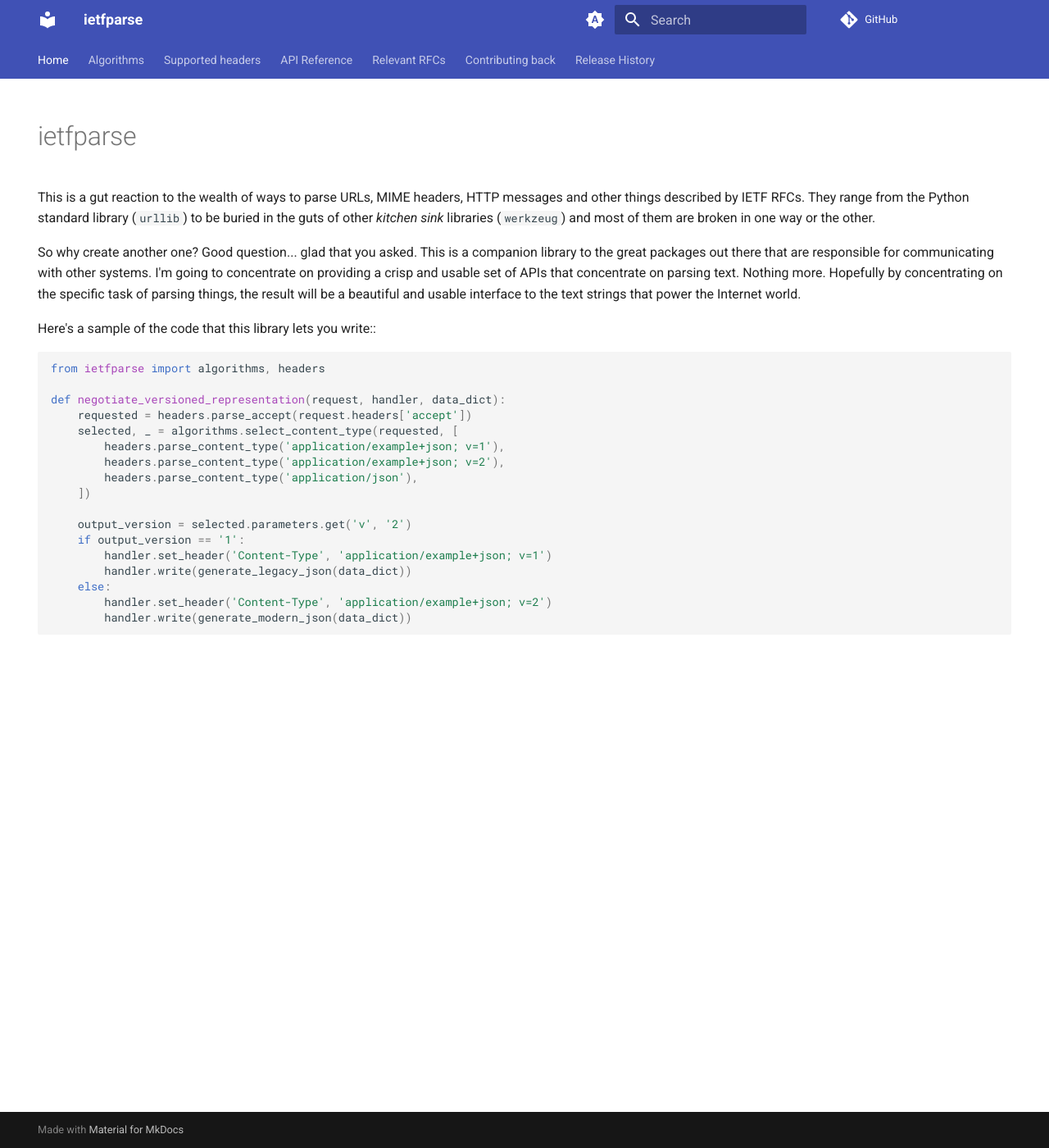
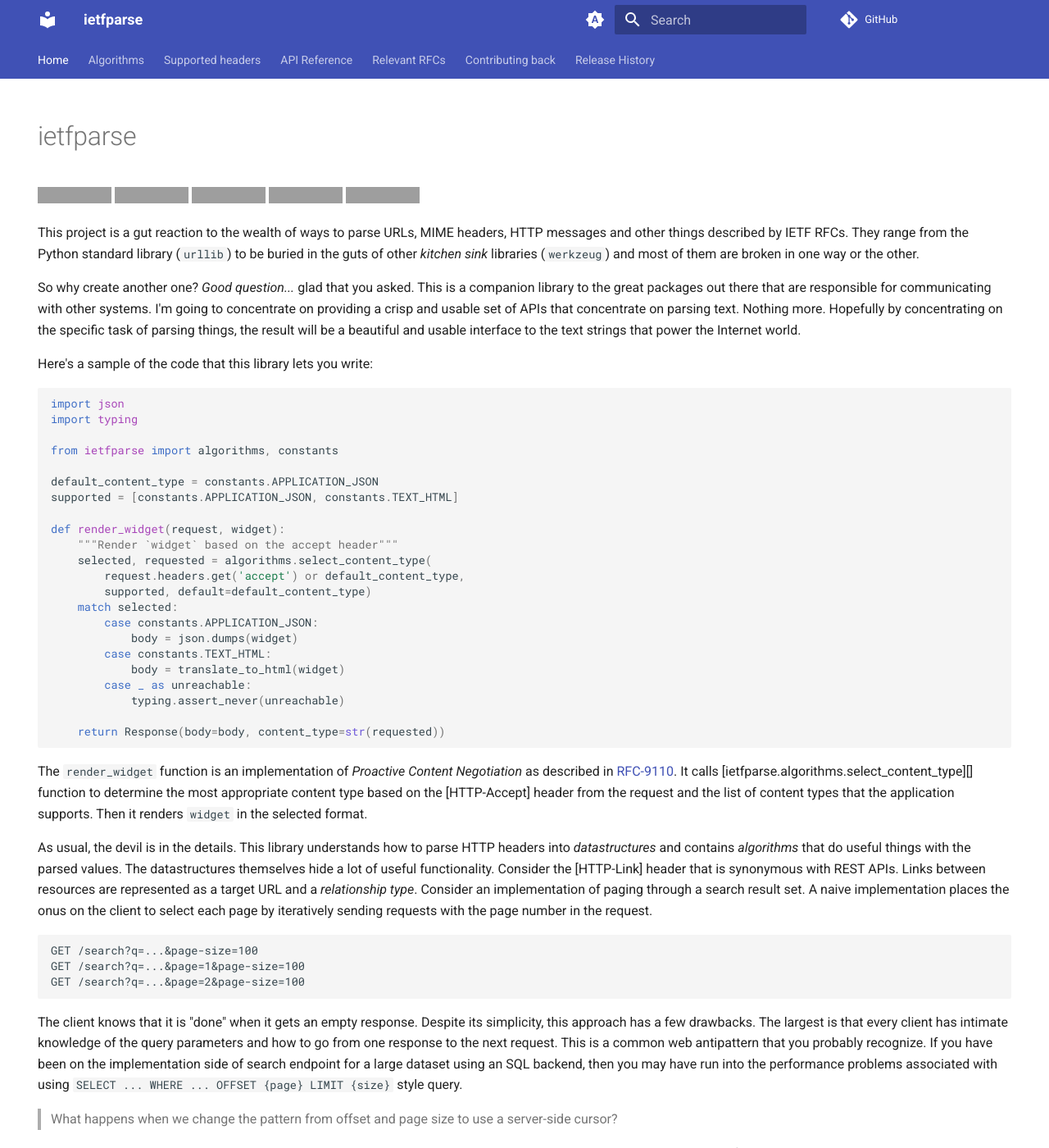
Before and after one commit to dave-shawley/ietfparse, an MkDocs documentation site: the page built from docs/index.md, in a window 1280 px wide and 1400 px high. Shown: the whole window at 82% size. Built offline with MkDocs 1.6.1 and Material for MkDocs 9.7.7, drawn with Linux system fonts in a browser that asks for light colours; comment, search, counter and statistics services are not loaded; some of the changed text lies outside the part shown; grey boxes are pictures that could not be loaded.

````diff
--- a/docs/index.md
+++ b/docs/index.md
@@ -6,37 +6,166 @@ hide:
 ---
 # ietfparse
 
-This is a gut reaction to the wealth of ways to parse URLs, MIME headers,
-HTTP messages and other things described by IETF RFCs.  They range from
-the Python standard library (`urllib`) to be buried in the guts of other
+[![PyPI - Version](https://img.shields.io/pypi/v/ietfparse)](https://pypi.org/project/ietfparse/)
+[![Documentation Status](https://readthedocs.org/projects/ietfparse/badge/?version=latest)](https://ietfparse.readthedocs.io/en/latest/?badge=latest)
+[![Circle-CI](https://circleci.com/gh/dave-shawley/ietfparse.svg?style=shield)](https://circleci.com/gh/dave-shawley/ietfparse)
+![Code Climate coverage](https://img.shields.io/codeclimate/coverage/dave-shawley/ietfparse)
+[![Quality Gate Status](https://sonarcloud.io/api/project_badges/measure?project=dave-shawley_ietfparse&metric=alert_status)](https://sonarcloud.io/summary/overall?id=dave-shawley_ietfparse)
+
+This project is a gut reaction to the wealth of ways to parse URLs, MIME
+headers, HTTP messages and other things described by IETF RFCs. They range
+from the Python standard library (`urllib`) to be buried in the guts of other
 *kitchen sink* libraries (`werkzeug`) and most of them are broken in one
 way or the other.
 
-So why create another one?  Good question... glad that you asked.  This is
+So why create another one?  *Good question...* glad that you asked. This is
 a companion library to the great packages out there that are responsible for
-communicating with other systems.  I'm going to concentrate on providing a
-crisp and usable set of APIs that concentrate on parsing text.  Nothing more.
+communicating with other systems. I'm going to concentrate on providing a
+crisp and usable set of APIs that concentrate on parsing text. Nothing more.
 Hopefully by concentrating on the specific task of parsing things, the result
 will be a beautiful and usable interface to the text strings that power the
 Internet world.
 
-Here's a sample of the code that this library lets you write::
+Here's a sample of the code that this library lets you write:
+
 ```python
-from ietfparse import algorithms, headers
+import json
+import typing
 
-def negotiate_versioned_representation(request, handler, data_dict):
-    requested = headers.parse_accept(request.headers['accept'])
-    selected, _ = algorithms.select_content_type(requested, [
-        headers.parse_content_type('application/example+json; v=1'),
-        headers.parse_content_type('application/example+json; v=2'),
-        headers.parse_content_type('application/json'),
-    ])
+from ietfparse import algorithms, constants
 
-    output_version = selected.parameters.get('v', '2')
-    if output_version == '1':
-        handler.set_header('Content-Type', 'application/example+json; v=1')
-        handler.write(generate_legacy_json(data_dict))
-    else:
-        handler.set_header('Content-Type', 'application/example+json; v=2')
-        handler.write(generate_modern_json(data_dict))
+default_content_type = constants.APPLICATION_JSON
+supported = [constants.APPLICATION_JSON, constants.TEXT_HTML]
+
+def render_widget(request, widget):
+    """Render `widget` based on the accept header"""
+    selected, requested = algorithms.select_content_type(
+        request.headers.get('accept') or default_content_type,
+        supported, default=default_content_type)
+    match selected:
+        case constants.APPLICATION_JSON:
+            body = json.dumps(widget)
+        case constants.TEXT_HTML:
+            body = translate_to_html(widget)
+        case _ as unreachable:
+            typing.assert_never(unreachable)
+
+    return Response(body=body, content_type=str(requested))
 ```
+
+The `render_widget` function is an implementation of _Proactive Content Negotiation_
+as described in [RFC-9110]. It calls [ietfparse.algorithms.select_content_type][]
+function to determine the most appropriate content type based on the [HTTP-Accept]
+header from the request and the list of content types that the application supports.
+Then it renders `widget` in the selected format.
+
+As usual, the devil is in the details. This library understands how to parse HTTP
+headers into _datastructures_ and contains _algorithms_ that do useful things with
+the parsed values. The datastructures themselves hide a lot of useful functionality.
+Consider the [HTTP-Link] header that is synonymous with REST APIs. Links between
+resources are represented as a target URL and a _relationship type_. Consider an
+implementation of paging through a search result set. A naive implementation places
+the onus on the client to select each page by iteratively sending requests with the
+page number in the request.
+
+    GET /search?q=...&page-size=100
+    GET /search?q=...&page=1&page-size=100
+    GET /search?q=...&page=2&page-size=100
+
+The client knows that it is "done" when it gets an empty response. Despite its
+simplicity, this approach has a few drawbacks. The largest is that every client has
+intimate knowledge of the query parameters and how to go from one response to the
+next request. This is a common web antipattern that you probably recognize. If you
+have been on the implementation side of search endpoint for a large dataset using
+an SQL backend, then you may have run into the performance problems associated with
+using `SELECT ... WHERE ... OFFSET {page} LIMIT {size}` style query.
+
+> What happens when we change the pattern from offset and page size to use a
+> server-side cursor?
+
+The short answer is that we have to change _every client implementation_. The next
+iteration is usually to add pagination information into the response structure.
+Something like:
+
+```json
+{
+  "data": [],
+  "paging": {
+    "total": 1234,
+    "next": "/search?q=...&page=4&page-size=100",
+    "previous": "/search?q=...&page=3&page-size=100",
+    "first": "/search?q=..."
+  }
+}
+```
+
+Now our clients can follow links embedded in the response structure and the server
+is completely in control of the pagination API. If the traversal algorithm changes
+to pass a cursor in the URL, then it simply changes the links between pages in the
+response. This is at the core of what Roy Fielding termed the Representational State
+Transfer interaction pattern. There is still a problem in here ... clients need to
+parse metadata from the responses. In essence, they have to separate the data and
+the pagination data in the response. The [HTTP-Link] header is used to move the
+links between representations out of the body and into HTTP headers.
+
+```
+GET /search?q=...&page=3&page-size=100 HTTP/1.1
+Accept: application/json, application/msgpack;q=0.7
+
+HTTP/1.1 200 OK
+Content-Type: application/json
+Link: </search?q=...&page=4&page-size=100>; rel="next"
+Link: </search?q=...&page=4&page-size=100>; rel="next"
+Link: </search?q=...&page=4&page-size=100>; rel="previous"
+Link: </search?q=...>; rel="first"
+
+[]
+```
+
+Now the response is simply a list of items found. Much easier to handle on the
+client side of things. However, `Link` headers have a complex syntax so parsing
+them requires some work. In addition to the individual header values, they can
+be combined into a single `Link` header contain a comma-separated list of values.
+The [ietfparse.headers.parse_link][] function transforms a `Link` header into a
+list of datastructures that make accessing the individual properties simple.
+
+```pycon
+>>> from ietfparse import headers
+>>> links = headers.parse_link('</search?q=...&page=4&page-size=100>; rel="next"')
+>>> len(links)
+1
+>>> links[0].rel
+'next'
+>>> links[0].target
+'/search?q=...&page=4&page-size=100'
+>>> str(links[0])
+'</search?q=...&page=4&page-size=100>; rel="next"'
+>>> links[0]
+<ietfparse.datastructures.LinkHeader object at 0x100ad0620>
+```
+
+The [ietfparse.datastructures.LinkHeader][] class is also useful for generating link
+headers.
+
+```pycon
+>>> from iefparse import datastructures
+>>> next_page = datastructures.LinkHeader(
+...    '/search?q=...&page=4&page-size=100',
+...    [('rel', 'next')])
+>>> str(next_page)
+'</search?q=...&page=4&page-size=100>; rel="next"'
+```
+
+Single link values are _pretty simple_. They get more complicated with the
+addition of properties. The `LinkHeader` instance knows how to correctly
+format property values contain various problematic characters so that you
+do not need to be an expert.
+
+The `Link` header is one of the many headers supported by this library. See
+the [Header Parsing](header-parsing.md) section for a complete (and up tp date) list.
+
+
+[API Documentation]: https://ietfparse.readthedocs.io/en/latest/?badge=latest
+[Accept]: https://www.rfc-editor.org/rfc/rfc9110#field.accept
+[HTTP Link header]: https://www.rfc-editor.org/rfc/rfc8288
+[RFC-9110]: https://www.rfc-editor.org/rfc/rfc9110#name-proactive-negotiation
````
Also changed, not shown: README.md (+146 -15 lines).
